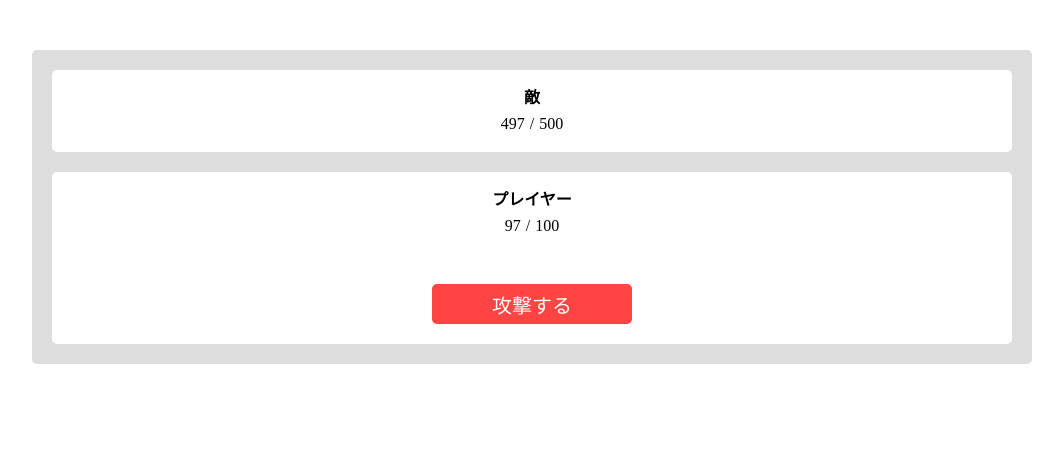
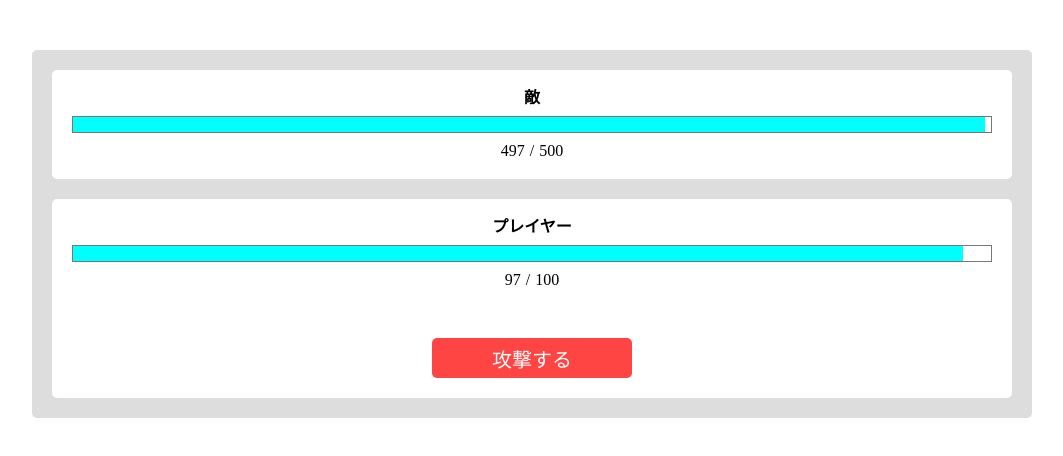
Before and after one commit to YuikoIto/game, a plain HTML site: page index.html in a window 1280 px wide. Both pictures are taken after a click on the button "攻撃する". Shown: the whole page, without its empty margins (108-1171 px from the left). Drawn offline with nearby package versions, Linux system fonts and the light colour scheme.

Commit message:
add hpbar

```diff
--- a/index.html
+++ b/index.html
@@ -12,6 +12,9 @@
     <main>
         <section class = "enemy">
             <h2 id="enemyName"></h2>
+            <div class="hpGauge">
+                <div class="hpGaugeValue" id="currentEnemyHpGaugeValue"></div>
+            </div>
             <div class="hp">
                 <div id="currentEnemyHp"></div>
                 <div id="maxEnemyHp"></div>
@@ -19,6 +22,9 @@
         </section>
         <section class = "player">
             <h2 id="playerName"></h2>
+            <div class="hpGauge">
+                <div class="hpGaugeValue" id="currentPlayerHpGaugeValue"></div>
+            </div>
             <div class="hp">
                 <div id="currentPlayerHp"></div>
                 <div id="maxPlayerHp"></div>
--- a/script.js
+++ b/script.js
@@ -13,6 +13,9 @@ const enemyData = {
     attack: 4,
     deffence: 1
 }
+
+playerData["maxHp"] = playerData["hp"];
+enemyData["maxHp"] = enemyData["hp"];
 
 function damageCalculation(attack, deffence) {
     const maxDamage = attack * (1+damageRange);
@@ -50,15 +53,20 @@ document.getElementById("attack").addEventListener("click", function(){
     insertText("currentEnemyHp", enemyData["hp"]);
     insertText("currentPlayerHp", playerData["hp"]);
 
+    document.getElementById("currentEnemyHpGaugeValue").style.width = (enemyData["hp"] / enemyData["maxHp"] * 100) + "%";
+    document.getElementById("currentPlayerHpGaugeValue").style.width = (playerData["hp"] / playerData["maxHp"]* 100) + "%";
+
     if (enemyData["hp"] <= 0){
         alert('勝利');
         endGame = true;
         enemyData["hp"] = 0;
+        document.getElementById("currentEnemyHpGaugeValue").style.width = "0%";
         insertText("currentEnemyHp", enemyData["hp"]);
     } else if (playerData["hp"] <= 0) {
         alert('負け');
         endGame = true;
         playerData["hp"] = 0;
+        document.getElementById("currentPlayerHpGaugeValue").style.width = "0%";
         insertText("currentPlayerHp", playerData["hp"]);
     }
     if (endGame) {
--- a/style.css
+++ b/style.css
@@ -34,6 +34,18 @@ section h2 {
     margin-bottom: 20px;
 }
 
+.hpGauge {
+    border: 1px solid #777777;
+    margin-top: 10px;
+}
+
+.hpGaugeValue {
+    height: 15px;
+    background-color: aqua;
+    transition: 0.3s;
+    width: 100%;
+}
+
 .hp {
     display: flex;
     justify-content: center;
```
